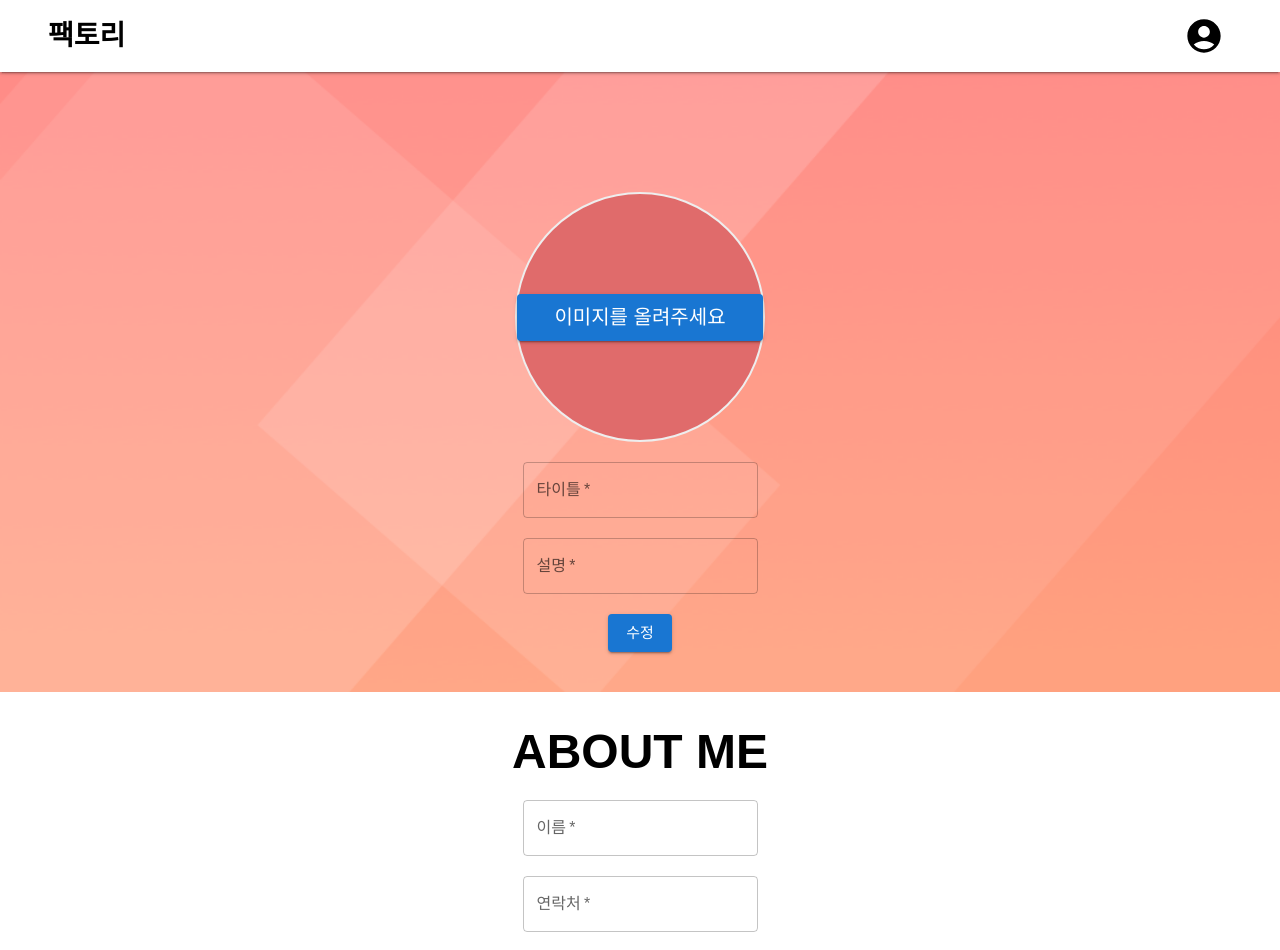
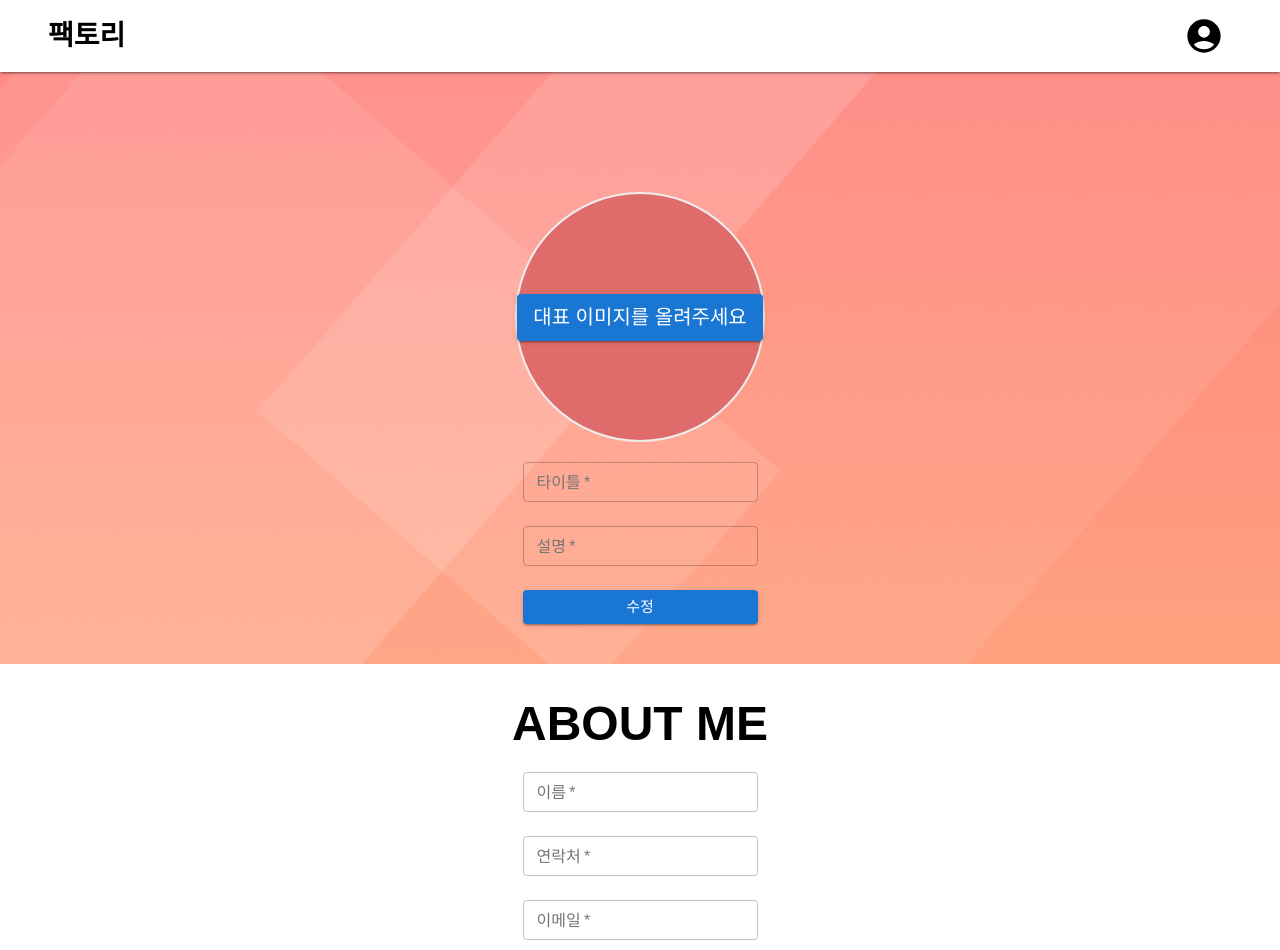
Before and after one commit to bell-ho/my-portfolio, a Next.js app in the folder front/: page /product/1 in a window 1280 px wide. Shown: the top 950 px of the page. Built offline with nearby package versions, Linux system fonts and the light colour scheme; no server answers; sample sign-in values are in the browser's storage; a web font is replaced by a local one.

Commit message:
front - 스낵바 추가

```diff
--- a/front/src/components/layout/BasicLayout.js
+++ b/front/src/components/layout/BasicLayout.js
@@ -9,6 +9,55 @@ const BasicLayout = ({ children }) => {
       md: 1200,
       lg: 1920,
       xl: 2560,
+    },
+    palette: {
+      mode: 'light', // 또는 'dark'
+      primary: {
+        main: '#1976d2',
+        light: '#63a4ff',
+        dark: '#004ba0',
+        contrastText: '#ffffff',
+      },
+      secondary: {
+        main: '#9c27b0', // 보라색
+        light: '#d05ce3',
+        dark: '#6a0080',
+        contrastText: '#ffffff',
+      },
+      error: {
+        main: '#f44336', // 빨간색
+        light: '#e57373',
+        dark: '#d32f2f',
+        contrastText: '#ffffff',
+      },
+      warning: {
+        main: '#ff9800', // 주황색
+        light: '#ffb74d',
+        dark: '#f57c00',
+        contrastText: '#000000',
+      },
+      info: {
+        main: '#2196f3', // 하늘색
+        light: '#64b5f6',
+        dark: '#1976d2',
+        contrastText: '#ffffff',
+      },
+      success: {
+        main: '#4caf50', // 초록색
+        light: '#81c784',
+        dark: '#388e3c',
+        contrastText: '#ffffff',
+      },
+      text: {
+        primary: '#212121',
+        secondary: '#757575',
+        disabled: '#bdbdbd',
+      },
+      background: {
+        default: '#fafafa',
+        paper: '#ffffff',
+      },
+      divider: '#e0e0e0',
     },
     typography: {
       fontFamily: 'Pretendard, sans-serif',
--- a/front/src/components/portfolio-product/About.js
+++ b/front/src/components/portfolio-product/About.js
@@ -1,6 +1,6 @@
 import React, { useCallback } from 'react';
 import styled from '@emotion/styled';
-import { Box, TextField, Typography } from '@mui/material';
+import { Box, Stack, TextField, Typography } from '@mui/material';
 import Button from '@mui/material/Button';
 import { useMutation, useQueryClient } from '@tanstack/react-query';
 import { updatePortfolioAbout } from '@/pages/api/portfolio';
@@ -8,8 +8,11 @@ import { queryKey } from '@/react-query/constants';
 import useInputHook from '@/util/useInputHook';
 import { isEmailFormat, isEmptyString, isPhoneNumFormat } from '@/util/utils';
 import { errorHandler } from '@/util/errorHandler';
+import { useSnackbar } from '@/util/useSnackbar';
 
 const About = ({ id, name, phone, email }) => {
+  const { showSnackbar, SnackbarComponent } = useSnackbar();
+
   const queryClient = useQueryClient();
 
   const {
@@ -48,6 +51,7 @@ const About = ({ id, name, phone, email }) => {
   const updateAboutMutation = useMutation((params) => updatePortfolioAbout(params), {
     onSuccess: () => {
       queryClient.invalidateQueries([queryKey.portfolios, id]);
+      showSnackbar('수정되었습니다.', 'success');
     },
   });
 
@@ -97,7 +101,9 @@ const About = ({ id, name, phone, email }) => {
     <Wrapper id={'about'}>
       <TypographyCustom variant={'h1'}>ABOUT ME</TypographyCustom>
 
+      <Stack spacing={3}>
         <TextField
+          size={'small'}
           required
           id="outlined-required"
           label="이름"
@@ -108,6 +114,7 @@ const About = ({ id, name, phone, email }) => {
         />
 
         <TextField
+          size={'small'}
           required
           id="outlined-required"
           label="연락처"
@@ -121,6 +128,7 @@ const About = ({ id, name, phone, email }) => {
         />
 
         <TextField
+          size={'small'}
           required
           id="outlined-required"
           label="이메일"
@@ -130,9 +138,16 @@ const About = ({ id, name, phone, email }) => {
           error={isEmailError}
         />
 
-      <Button onClick={onClickUpdate} variant={'contained'} sx={{ fontSize: '15px' }}>
+        <Button
+          size={'small'}
+          onClick={onClickUpdate}
+          variant={'contained'}
+          sx={{ fontSize: '15px' }}
+        >
           수정
         </Button>
+      </Stack>
+      {SnackbarComponent}
     </Wrapper>
   );
 };
@@ -148,4 +163,5 @@ const Wrapper = styled(Box)`
 const TypographyCustom = styled(Typography)`
   font-weight: 900;
 `;
+
 export default About;
--- a/front/src/components/portfolio-product/Main.js
+++ b/front/src/components/portfolio-product/Main.js
@@ -1,6 +1,6 @@
 import React, { useCallback, useRef } from 'react';
 import styled from '@emotion/styled';
-import { Box, TextField, Typography } from '@mui/material';
+import { Box, Stack, TextField } from '@mui/material';
 import Image from 'next/image';
 import Button from '@mui/material/Button';
 import { uploadImages } from '@/util/uploadFileToS3';
@@ -10,8 +10,11 @@ import { queryKey } from '@/react-query/constants';
 import useInputHook from '@/util/useInputHook';
 import { isEmptyString } from '@/util/utils';
 import { errorHandler } from '@/util/errorHandler';
+import { useSnackbar } from '@/util/useSnackbar';
 
 const Main = ({ id, imageSrc, title, description }) => {
+  const { showSnackbar, SnackbarComponent } = useSnackbar();
+
   const queryClient = useQueryClient();
   const imageInputRef = useRef(null);
 
@@ -59,13 +62,14 @@ const Main = ({ id, imageSrc, title, description }) => {
     [id, updateImageMutation],
   );
 
-  const imageButtonClick = useCallback((e) => {
+  const imageButtonClick = useCallback(() => {
     imageInputRef.current?.click();
   }, []);
 
   const portfolioUpdateMutation = useMutation((params) => updatePortfolio(params), {
     onSuccess: () => {
       queryClient.invalidateQueries([queryKey.portfolios, id]);
+      showSnackbar('수정되었습니다.', 'success');
     },
   });
 
@@ -98,13 +102,8 @@ const Main = ({ id, imageSrc, title, description }) => {
     <Wrapper id={'main'}>
       <ImageContentWrapper>
         {!imageSrc ? (
-          <Button
-            onClick={imageButtonClick}
-            fullWidth
-            variant={'contained'}
-            sx={{ fontSize: '20px' }}
-          >
-            이미지를 올려주세요
+          <Button onClick={imageButtonClick} variant={'contained'} sx={{ fontSize: '20px' }}>
+            대표 이미지를 올려주세요
           </Button>
         ) : (
           <ImageBox>
@@ -132,7 +131,9 @@ const Main = ({ id, imageSrc, title, description }) => {
         />
       </ImageContentWrapper>
 
+      <Stack spacing={3}>
         <TextField
+          size={'small'}
           required
           id="outlined-required"
           label="타이틀"
@@ -142,6 +143,7 @@ const Main = ({ id, imageSrc, title, description }) => {
           error={isTitleError}
         />
         <TextField
+          size={'small'}
           required
           id="outlined-required"
           label="설명"
@@ -151,9 +153,17 @@ const Main = ({ id, imageSrc, title, description }) => {
           error={isDescriptionError}
         />
 
-      <Button onClick={onClickUpdate} variant={'contained'} sx={{ fontSize: '15px' }}>
+        <Button
+          size={'small'}
+          color={'primary'}
+          onClick={onClickUpdate}
+          variant={'contained'}
+          sx={{ fontSize: '15px' }}
+        >
           수정
         </Button>
+      </Stack>
+      {SnackbarComponent}
     </Wrapper>
   );
 };
@@ -165,12 +175,9 @@ const ImageBox = styled(Box)`
   align-items: center;
 `;
 
-const Wrapper = styled(Box)`
+const Wrapper = styled(Stack)`
   background: url('/images/home_background.png') center/cover no-repeat;
   padding: 7.5rem 2.5rem 2.5rem;
-  text-align: center;
-  display: flex;
-  flex-direction: column;
   align-items: center;
   gap: 20px;
 `;
@@ -191,4 +198,5 @@ const ImageCustom = styled(Image)`
   background-color: #e06b6b;
   border: 2px solid var(--color-light-white);
 `;
+
 export default Main;
--- a/front/src/components/portfolio-product/MainFnMaker.js
+++ b/front/src/components/portfolio-product/MainFnMaker.js
@@ -20,6 +20,7 @@ const MainFnMaker = ({ projectId }) => {
       queryClient.invalidateQueries([queryKey.mainFnByProject, projectId]);
     },
   });
+
   const handleDelete = useCallback(
     async (id) => {
       await removeMainFnMutation.mutate(id);
@@ -38,11 +39,7 @@ const MainFnMaker = ({ projectId }) => {
 
   const onClickMainFnInsert = useCallback(async () => {
     const name = fnNameRef.current.value;
-
-    const newMainFn = {
-      name,
-      projectId,
-    };
+    const newMainFn = { name, projectId };
 
     await mainFnInsertMutation.mutate(newMainFn);
   }, [mainFnInsertMutation, projectId]);
@@ -51,8 +48,8 @@ const MainFnMaker = ({ projectId }) => {
     <Wrapper>
       <TypographyCustom variant={'h5'}>주요 기능을 추가해 주세요</TypographyCustom>
       <InputWrapper>
-        <TextField inputRef={fnNameRef} />
-        <Button variant={'contained'} onClick={onClickMainFnInsert}>
+        <TextField sx={{ flex: 1 }} size={'small'} inputRef={fnNameRef} />
+        <Button variant={'outlined'} onClick={onClickMainFnInsert}>
           추가
         </Button>
       </InputWrapper>
--- a/front/src/components/portfolio-product/MakeProject.js
+++ b/front/src/components/portfolio-product/MakeProject.js
@@ -7,7 +7,6 @@ import { TextField } from '@mui/material';
 import Button from '@mui/material/Button';
 import { queryKey } from '@/react-query/constants';
 import { createProject } from '@/pages/api/project';
-import { useProjectsByPortfolioQuery } from '@/react-query/query-hooks/useProjectsHook';
 
 const MakeProject = ({ handleClose }) => {
   const router = useRouter();
@@ -64,4 +63,5 @@ const Wrapper = styled(Box)`
   flex-direction: column;
   gap: 20px;
 `;
+
 export default MakeProject;
--- a/front/src/components/portfolio-product/Project.js
+++ b/front/src/components/portfolio-product/Project.js
@@ -1,6 +1,6 @@
 import React, { useCallback, useState } from 'react';
 import styled from '@emotion/styled';
-import { Collapse, FormControlLabel, Grid, Paper, Switch } from '@mui/material';
+import { Collapse, FormControlLabel, Grid, Stack, Switch } from '@mui/material';
 import ProjectInfo from '@/components/portfolio-product/ProjectInfo';
 import ImageMaker from '@/components/portfolio-product/ImageMaker';
 import Content from '@/components/portfolio-product/Content';
@@ -23,7 +23,7 @@ const Project = ({ project }) => {
 
   const projectRemoveMutation = useMutation((params) => removeProject(params), {
     onSuccess: () => {
-      queryClient.invalidateQueries([queryKey.projectsByPortfolio, portfolioId]);
+      queryClient.invalidateQueries([queryKey.projectsByPortfolio, project.id]);
     },
   });
 
@@ -68,13 +68,11 @@ const Project = ({ project }) => {
               link={project?.link}
             />
           </Grid>
-          <Grid item container spacing={2}>
-            <Grid item xs={12} md={6}>
-              <ImageMaker projectId={project?.id} />
-            </Grid>
-            <Grid item xs={12} md={6}>
-              <Content projectId={project?.id} mainFns={project?.mainFns ?? []} />
-            </Grid>
+          <Grid item xs={12}>
+            <ImageMaker projectId={project?.id} />
+          </Grid>
+          <Grid item xs={12}>
+            <Content projectId={project?.id} mainFns={project?.mainFns ?? []} />
           </Grid>
           <ButtonWrapper>
             <Button onClick={handleClickOpen} fullWidth variant="contained" color={'error'}>
@@ -107,7 +105,7 @@ const ProjectWrapper = styled(Grid)`
 
   text-align: center;
   margin: auto;
-  max-width: 1200px;
+  max-width: 500px;
 
   opacity: ${({ checked }) => (checked ? 1 : 0.3)};
 `;
@@ -116,9 +114,8 @@ const Wrapper = styled(Box)`
   background-color: rgb(255, 255, 255);
   border-radius: 20px;
 
-  width: 100%;
   height: 100%;
-  padding: 1rem;
+  padding: 2rem;
 `;
 
 export default Project;
```
Lines whose indentation alone changed are shown as unchanged.
